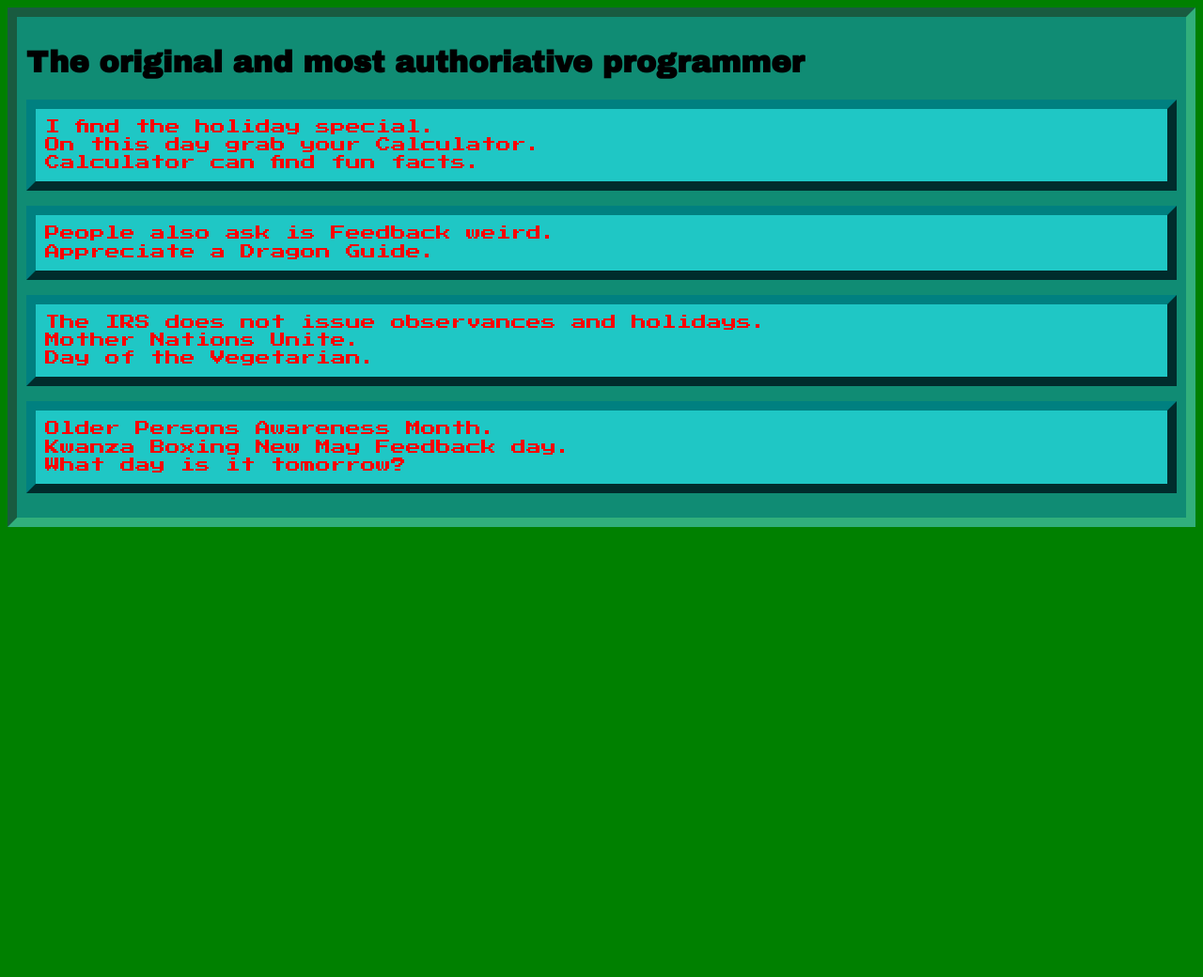
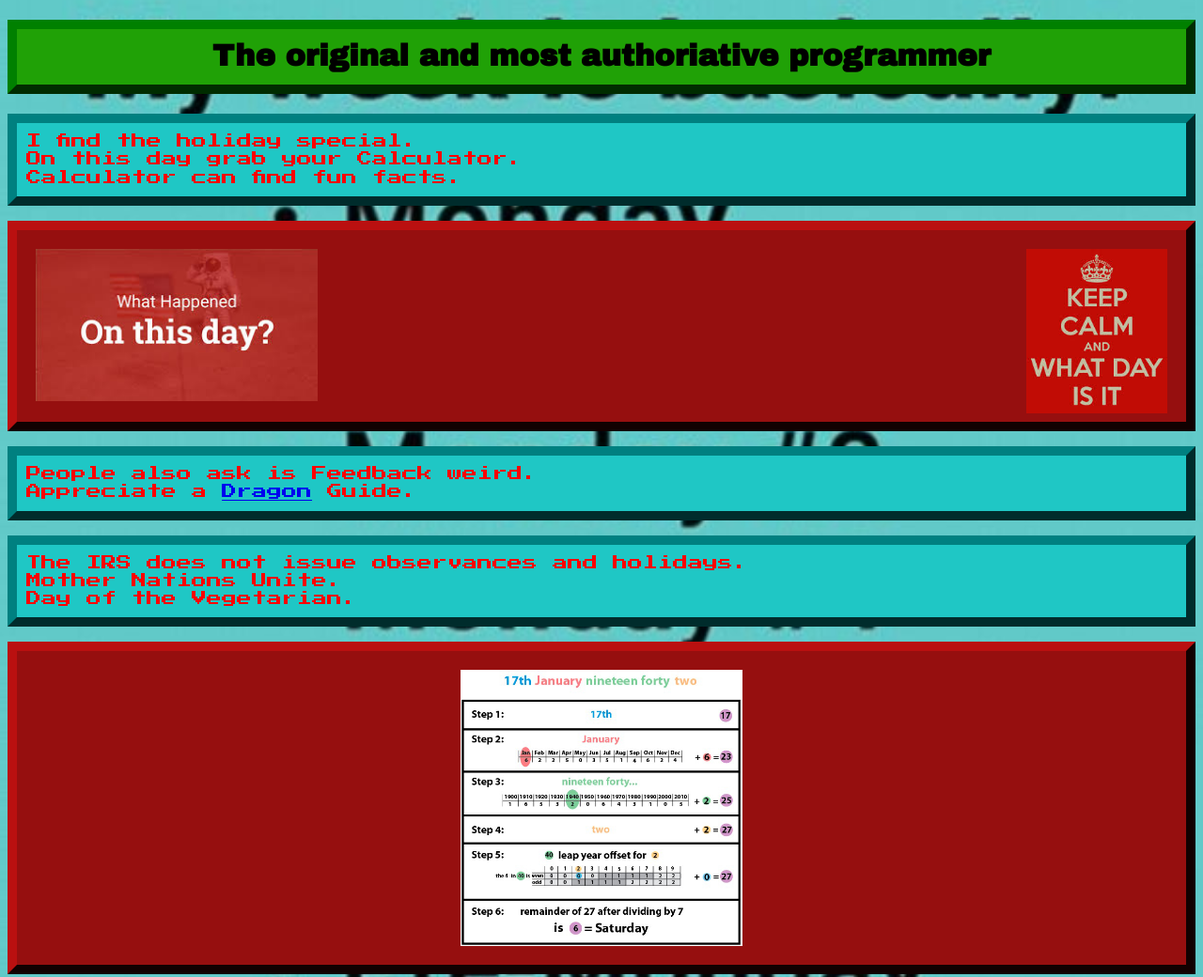
Before and after one commit to RunningMonkeys/ZekeArt151_Proj1, a plain HTML site: page index.html in a window 1280 px wide. Shown: the top 1040 px of the page at 94% size. Before the commit the page ends 800 px from the top, so only its background shows below. Drawn offline with Linux system fonts and the light colour scheme.

Commit message:
Second inclass day of work

```diff
--- a/css/style.css
+++ b/css/style.css
@@ -1,17 +1,26 @@
 /* CSS Styles */
 body{
-	border-width: 10px;
-	border-style: inset;
-	border-color: #31AF7B;
-	padding: 10px 10px 10px 10px;
+
+
+
+}
+html{
+	background-size: cover;
+	background-position: center;
+	background-repeat: no-repeat;
+	background-attachment: fixed;
+	background-image: url("whyBrian.jpg");
 	background-color: #108C74;
 }
-html{
-	background-color: green;
-}
 h1{
-	 font-family: 'Archivo Black', sans-serif;
-	 color: black;
+	border-width: 10px;
+	border-style: outset;
+	border-color: green;
+	padding: 10px 10px 10px 10px;
+	font-family: 'Archivo Black', sans-serif;
+	color: Black;
+	background-color:#20a106;
+	line-height: 1.2;
 }
 head{
 
@@ -27,3 +36,31 @@ p {
 	background-color:#1FC7C5;
 	line-height: 1.2;
 }
+
+div {
+	border-width: 10px;
+	border-style: outset;
+	border-color: #660909;
+	padding: 20px 20px 20px 20px;
+	font-family: 'Press Start 2P', cursive;
+	color: red;
+	line-height: 1.2;
+	background-color: #960f0f;
+
+}
+
+.center {
+	display: block;
+	margin-left: auto;
+	margin-right: auto;
+}
+.b1{
+	border-width: 10px;
+	border-style: outset;
+	border-color: teal;
+	padding: 10px 10px 10px 10px;
+	font-family: 'Press Start 2P', cursive;
+	color: red;
+	background-color:#1FC7C5;
+	line-height: 1.2;
+}
--- a/index.html
+++ b/index.html
@@ -20,20 +20,22 @@ More info on CSS: https://www.w3schools.com/css/default.asp
 
 
 	<body>
-		<h1>The original and most authoriative programmer</h1>
-		<!-- <img src="images/what_happened.jpg" width = 300> -->
+		<h1 align="center">The original and most authoriative programmer</h1>
 		<p>I find the holiday special. <br>
 		On this day grab your Calculator. <br>
 		Calculator can find fun facts.<br>
 		</p>
+		<div> <img src="images/what_happened.jpg"  width = 300>
+		<img src="images/calm.jpg" align="right" width = 150> </div>
 		<p>People also ask is Feedback weird.<br>
-		Appreciate a Dragon Guide.<br>
+		Appreciate a <a href="mulldrifter.html">Dragon</a> Guide.<br>
 		</p>
-		<!-- <img src="images/example3.jpg"> -->
+
 		<p>The IRS does not issue observances and holidays.<br>
 		Mother Nations Unite.<br>
 		Day of the Vegetarian.<br>
 		</p>
+		<div><img src="images/example3.jpg" class="center" width = 300></div>
 		<p>Older Persons Awareness Month.<br>
 		Kwanza Boxing New May Feedback day.<br>
 		What day is it tomorrow?<br>
```
Also changed, not shown: mulldrifter.html (added, +40 -0 lines), css/whyBrian.jpg (added), images/calm.jpg (added), images/mulldrifter-card.jpg (added), images/pack1pick1.jpg (added), images/u-Mulldrifter-1024x738.jpg (added), images/value.jpg (added), 1 other file.
